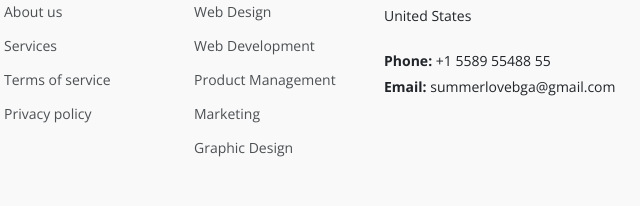
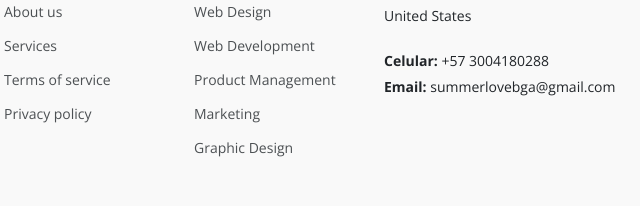
Before and after one commit to alejito17/EjemploAlejo, a plain HTML site: page index.html in a window 1280 px wide. Shown: the part 4081-4287 px from the top of the page, 553-1193 px from the left. Drawn offline with nearby package versions, Linux system fonts and the light colour scheme.

Commit message:
Update index.html

```diff
--- a/index.html
+++ b/index.html
@@ -431,7 +431,7 @@
           <p></p>
           <p></p>
           <p>United States</p>
-          <p class="mt-4"><strong>Phone:</strong> <span>+1 5589 55488 55</span></p>
+          <p class="mt-4"><strong>Celular:</strong> <span>+57 3004180288</span></p>
           <p><strong>Email:</strong> <span>summerlovebga@gmail.com</span></p>
         </div>
 
```
